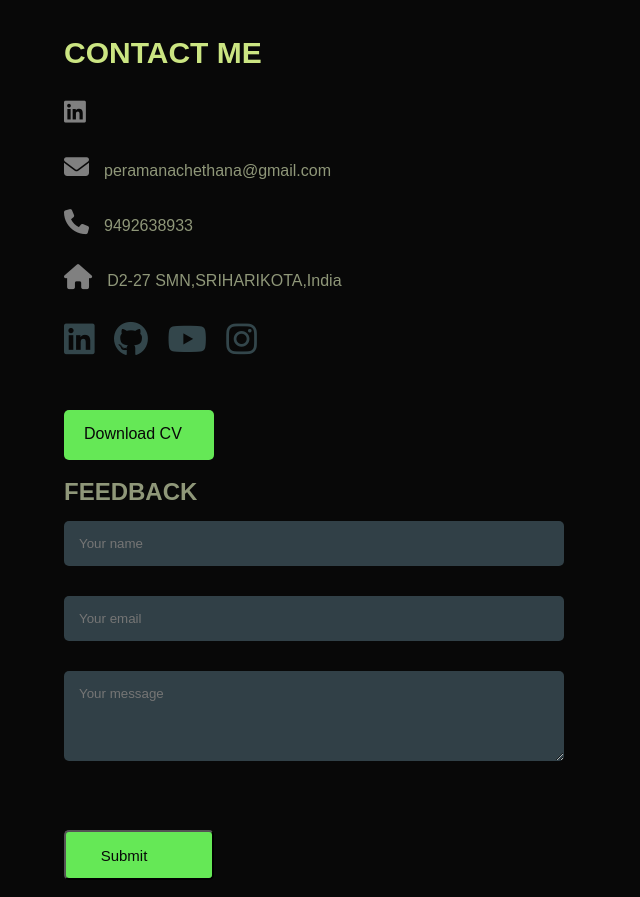
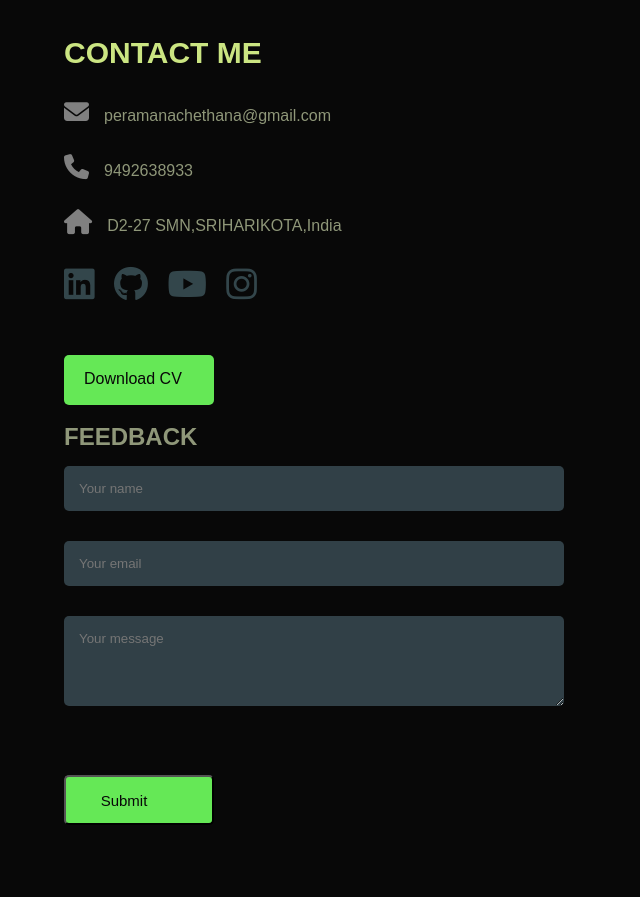
Before and after one commit to chethu-10102003/My-portfolio, a plain HTML site: page index.html in a window 1280 px wide. Shown: the part 2134-3031 px from the top of the page, without its empty margins (0-640 px from the left). Drawn offline with Linux system fonts and the light colour scheme.

Commit message:
Update index.html

```diff
--- a/index.html
+++ b/index.html
@@ -163,7 +163,7 @@
         <div class="row">
             <div class="contact-left">
                 <h2 class="sub-title">CONTACT ME</h2>
-                <p><a href="https://www.linkedin.com/in/chethana-peramana-2b9846217/"><i class="fa-brands fa-linkedin"></i></a></p>
+
                 <p><i class="fa-solid fa-envelope"></i></i>peramanachethana@gmail.com</p>
                 <p><i class="fa-solid fa-phone"></i>9492638933</p>
                 <p><i class="fa-solid fa-house"></i>D2-27 SMN,SRIHARIKOTA,India</p>
```
